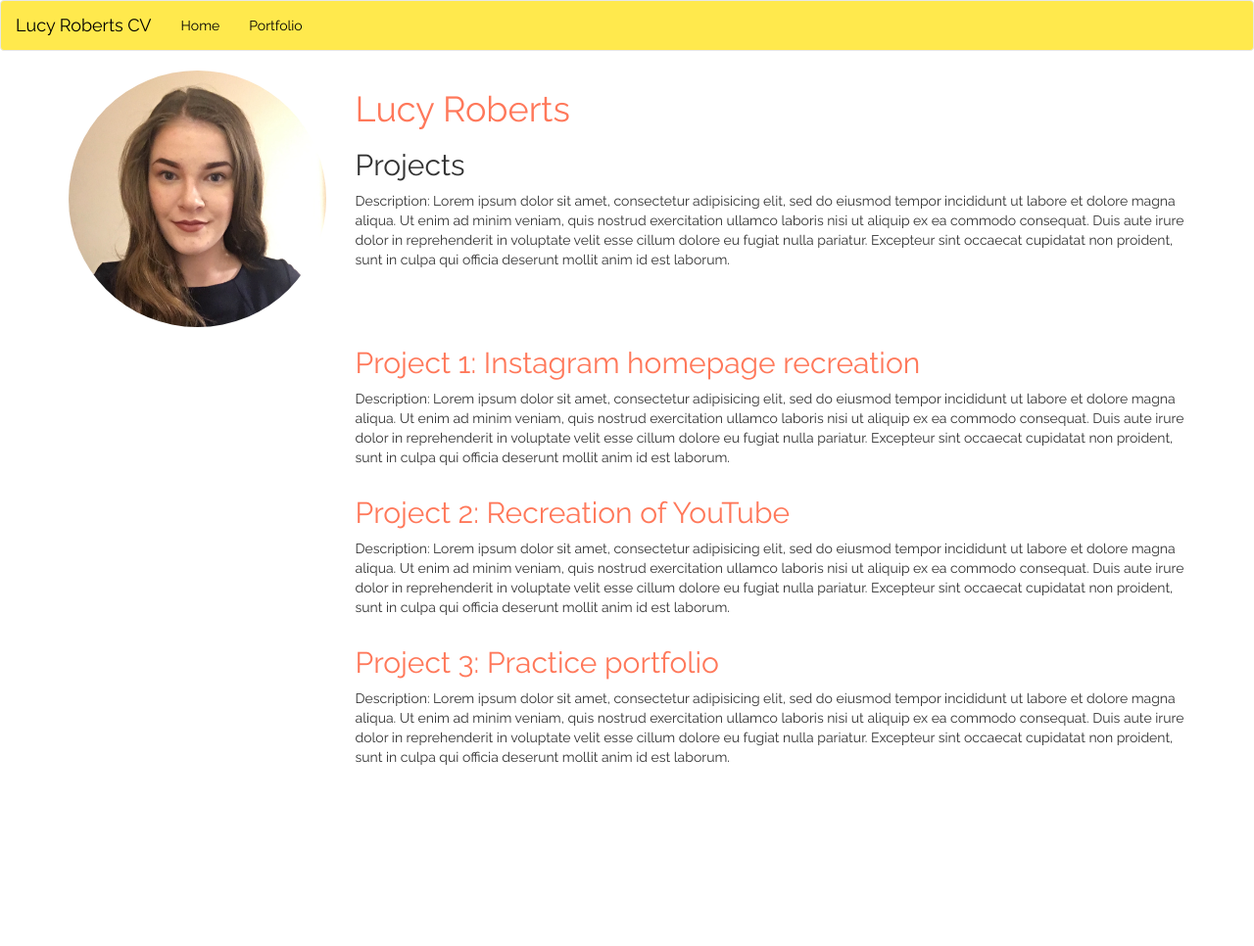
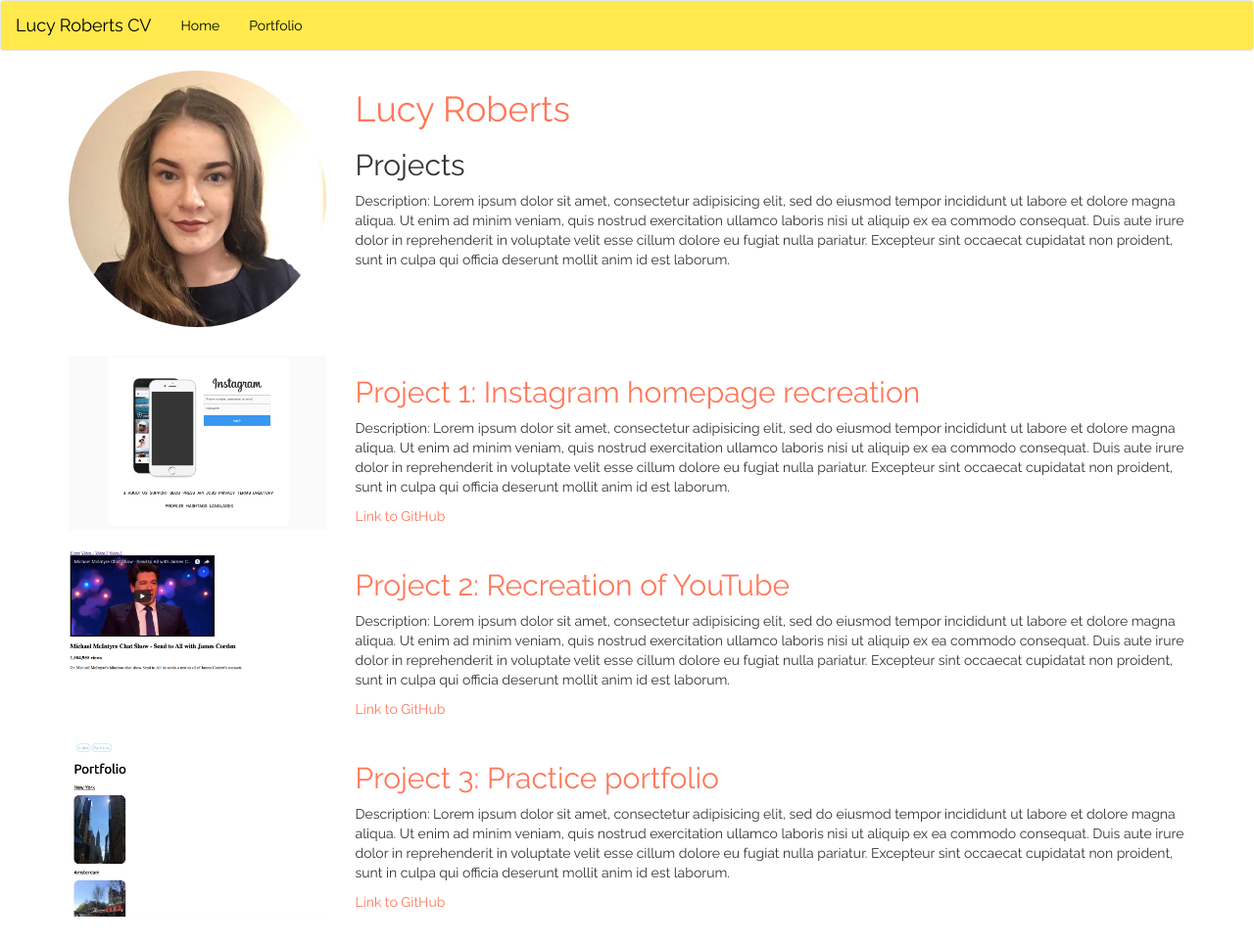
Before and after one commit to lucyroberts26/Actual-Portfolio, a plain HTML site: page portfolio.html in a window 1280 px wide. Shown: the whole page at 98% size. Before the commit the page ends 800 px from the top, so only its background shows below. Drawn offline with nearby package versions, Linux system fonts and the light colour scheme.

Commit message:
Content added

```diff
--- a/css/global.css
+++ b/css/global.css
@@ -26,3 +26,13 @@
 	.institution{
 		color: #FF785A
 	}
+
+	#mainbody {
+		padding-top: 20px;
+		padding-bottom: 20px;
+	}
+
+	#projectpadding {
+		padding-top: 10px;
+		padding-bottom: 10px;
+	}
--- a/portfolio.html
+++ b/portfolio.html
@@ -60,9 +60,11 @@
 				</div>
 			</div>
 
+			<div id="mainbody">
+				<div id="projectpadding">
 					<div class="row">
 						<div class="col-sm-3">
-
+							<img src="Images/instagram Screenshot.png" class="img-responsive">
 						</div>
 						<div class="col-sm-9">
 							<h2 class="institution">Project 1: Instagram homepage recreation</h1>
@@ -72,51 +74,47 @@
 							consequat. Duis aute irure dolor in reprehenderit in voluptate velit esse
 							cillum dolore eu fugiat nulla pariatur. Excepteur sint occaecat cupidatat non
 							proident, sunt in culpa qui officia deserunt mollit anim id est laborum.</p>
-				<a href="https://github.com/"></a>
+						<a href="https://github.com/lucyroberts26/Instagram">Link to GitHub</a>
+						</div>
 					</div>
 				</div>
 
+				<div id="projectpadding">
 					<div class="row">
 						<div class="col-sm-3">
-
+							<img src="Images/YouTube Screenshot.png" class="img-responsive">
 						</div>
 						<div class="col-sm-9">
 							<h2 class="institution">Project 2: Recreation of YouTube</h2>
-					<a href="https://github.com/lucyroberts26/YouTube"></a>
 							<p>Description: Lorem ipsum dolor sit amet, consectetur adipisicing elit, sed do eiusmod
 							tempor incididunt ut labore et dolore magna aliqua. Ut enim ad minim veniam,
 							quis nostrud exercitation ullamco laboris nisi ut aliquip ex ea commodo
 							consequat. Duis aute irure dolor in reprehenderit in voluptate velit esse
 							cillum dolore eu fugiat nulla pariatur. Excepteur sint occaecat cupidatat non
 							proident, sunt in culpa qui officia deserunt mollit anim id est laborum.</p>
+							<a href="https://github.com/lucyroberts26/YouTube">Link to GitHub</a>
+						</div>
 					</div>
 				</div>
 
+				<div id="projectpadding">
 					<div class="row">
 						<div class="col-sm-3">
-
+							<img src="Images/Practice.png" class="img-responsive">
 						</div>
 						<div class="col-sm-9">
 							<h2 class="institution">Project 3: Practice portfolio</h2>
-					<a href="https://github.com/lucyroberts26/Portfolio"></a>
 							<p>Description: Lorem ipsum dolor sit amet, consectetur adipisicing elit, sed do eiusmod
 							tempor incididunt ut labore et dolore magna aliqua. Ut enim ad minim veniam,
 							quis nostrud exercitation ullamco laboris nisi ut aliquip ex ea commodo
 							consequat. Duis aute irure dolor in reprehenderit in voluptate velit esse
 							cillum dolore eu fugiat nulla pariatur. Excepteur sint occaecat cupidatat non
 							proident, sunt in culpa qui officia deserunt mollit anim id est laborum.</p>
+							<a href="https://github.com/lucyroberts26/Portfolio">Link to GitHub</a>
 						</div>
 					</div>
-
-			<div class="row">
-				<div class="col-sm-3">
-
-				</div>
-				<div class="col-sm-9">
-
 				</div>
 			</div>
-
 	</div>
 
 </body>
```
Also changed, not shown: images/Instagram Screenshot.png (added), images/Practice.png (added), images/YouTube Screenshot.png (added). Lines whose indentation alone changed are shown as unchanged.
